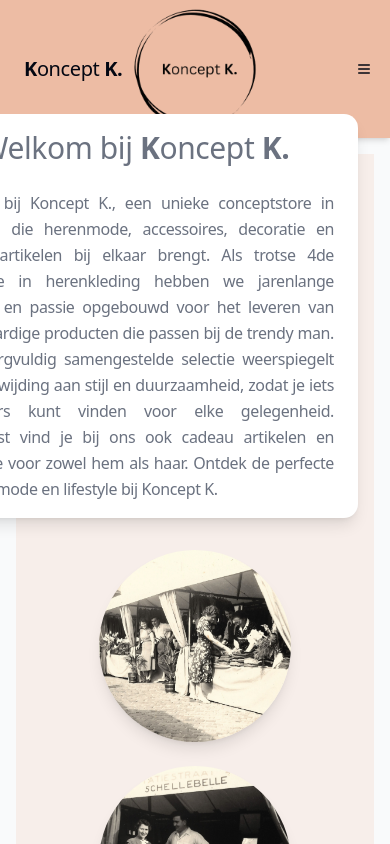
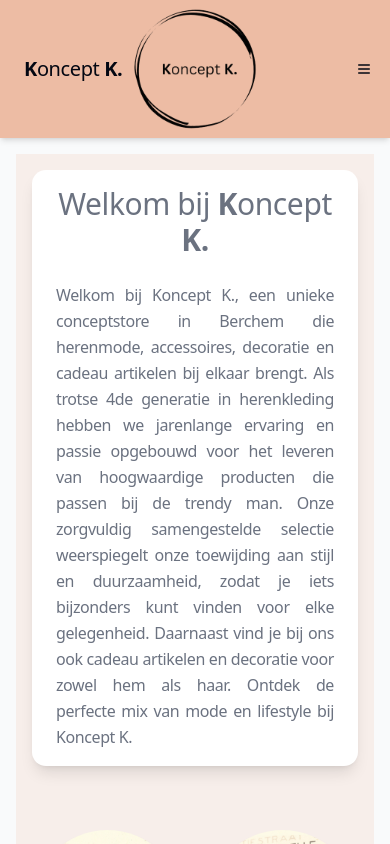
Before and after one commit to gusespitia/website-Koncept-K, a Next.js app: page /overons in a window 390 px wide. Shown: the top 844 px of the page. Built offline with nearby package versions, Linux system fonts and the light colour scheme.

Commit message:
responsive

```diff
--- a/app/categories.tsx
+++ b/app/categories.tsx
@@ -29,7 +29,8 @@
           { signal: controller.signal }
         );
 
-        if (!response.ok) throw new Error(`HTTP error! status: ${response.status}`);
+        if (!response.ok)
+          throw new Error(`HTTP error! status: ${response.status}`);
 
         const data = await response.json();
         clearTimeout(timeoutId);
@@ -47,7 +48,8 @@
             `${process.env.NEXT_PUBLIC_BACKEND_URL_V2}/categories?populate=category_image`
           );
 
-          if (!responseBackup.ok) throw new Error(`HTTP error! status: ${responseBackup.status}`);
+          if (!responseBackup.ok)
+            throw new Error(`HTTP error! status: ${responseBackup.status}`);
 
           const dataBackup = await responseBackup.json();
 
@@ -94,18 +96,18 @@
   }
 
   return (
-    <div className="w-full max-w-7xl mx-auto py-10 px-4 sm:px-6 lg:px-8">
+    <div className="w-full max-w-7xl mx-auto py-10 px-auto sm:px-6 lg:px-8 ">
       {loading ? (
         <div className="flex justify-center">
           <p className="text-gray-600 text-lg">Loading categories...</p>
         </div>
       ) : (
-        <ul className="grid grid-cols-2 sm:grid-cols-3 md:grid-cols-4 lg:grid-cols-5 gap-4">
+        <ul className="mx-auto grid grid-cols-2 sm:grid-cols-3 md:grid-cols-4 lg:grid-cols-5 xl:grid-cols-6 2xl:grid-cols-7 gap-4 sm:gap-6 px-4 sm:px-6 py-6 ">
           {categories.map((category) => (
-            <li key={category.id} className="flex justify-center ">
+            <li key={category.id} className="flex justify-center">
               <Link
                 href={`/categories/${category.category_slug}`}
-                className="block w-full text-center px-6 py-2 bg-gray-100 border border-gray-300 text-gray-800 rounded-lg shadow-sm hover:bg-gray-200 hover:shadow-md transition-all duration-200 font-medium"
+                className="block w-full max-w-xs text-center px-4 py-2 bg-gray-100 border border-gray-300 text-gray-800 rounded-lg shadow-sm hover:bg-gray-200 hover:shadow-md transition-all duration-200 font-medium text-sm sm:text-base"
               >
                 {category.category_name}
               </Link>
--- a/app/overons/page.tsx
+++ b/app/overons/page.tsx
@@ -3,12 +3,12 @@
 
 const Page = () => {
   return (
-    <div className="min-h-screen bg-[#EDBCA4]/20 p-4 sm:p-6 lg:p-8">
+    <div className=" bg-[#EDBCA4]/20 p-4 sm:p-6 lg:p-8">
       <div className="mx-auto max-w-7xl">
-        <div className="grid grid-cols-1 gap-4 lg:grid-cols-2 items-start lg:gap-6">
+        <div className="grid gap-4 grid-cols-1 sm:grid-cols-2  items-start lg:gap-6 ">
           {/* Imagen principal - solo visible en desktop */}
-          <div className="hidden lg:block lg:top-8">
-            <div className="relative min-h-[800px] h-full rounded-2xl shadow-lg overflow-hidden">
+          <div className="hidden lg:top-8 sm:block">
+            <div className="relative min-h-[900px]  h-full rounded-2xl shadow-lg overflow-hidden">
               <Image
                 src="/image3.jpg"
                 alt="Koncept K. store"
@@ -21,9 +21,9 @@
           </div>
 
           {/* Contenido principal */}
-          <div className="relative -mt-14 ">
+          <div className="relative lg:-mt-14 md:mt-4">
             {/* Caja de texto - ahora responsive sin position absolute problemático */}
-            <div className="bg-white px-6 sm:px-8 md:px-10 rounded-xl shadow-lg lg:mt-20 mb-8 lg:mb-12 py-4 -ml-30">
+            <div className="bg-white  px-6 sm:px-8 md:px-10 rounded-xl shadow-lg lg:mt-20 md:mb-6 lg:mb-12 py-4 sm:py-6 md:p-6  lg:py-10 md:-ml-14 lg:-ml-30  ">
               <h1 className="text-3xl sm:text-4xl md:text-5xl font-medium text-center mb-6">
                 Welkom bij <span className="font-bold">K</span>oncept{" "}
                 <span className="font-bold">K.</span>
@@ -43,23 +43,23 @@
             </div>
 
             {/* Imágenes inferiores - ahora posicionadas correctamente */}
-            <div className="flex flex-col sm:flex-row justify-center items-center gap-6 sm:gap-8 md:gap-10 bottom-0 left-0 right-0 ">
-              <div className="relative w-48 h-48 sm:w-56 sm:h-56 md:w-64 md:h-64 rounded-full shadow-lg overflow-hidden">
+            <div className="flex  justify-center items-center gap-6 sm:gap-8 md:gap-10 bottom-0 left-0 right-0 flex-row py-16">
+              <div className="relative w-50 h-50 sm:w-50 sm:h-50 md:w-60 md:h-40 lg:w-60 lg:h-60 rounded-full shadow-lg overflow-hidden">
                 <Image
                   src="/image1.jpg"
                   alt="Product showcase 1"
                   fill
                   className="object-cover"
-                  sizes="(max-width: 640px) 100vw, (max-width: 768px) 50vw, 33vw"
+                  sizes="(max-width: 600px) 100vw, (max-width: 700px) 50vw, 33vw"
                 />
               </div>
-              <div className="relative w-48 h-48 sm:w-56 sm:h-56 md:w-64 md:h-64 rounded-full shadow-lg overflow-hidden">
+              <div className="relative w-50 h-50 sm:w-50 sm:h-50 md:w-60 md:h-40 lg:w-60 lg:h-60 rounded-full shadow-lg overflow-hidden">
                 <Image
                   src="/image2.jpg"
                   alt="Product showcase 2"
                   fill
                   className="object-cover"
-                  sizes="(max-width: 640px) 100vw, (max-width: 768px) 50vw, 33vw"
+                  sizes="(max-width: 600px) 100vw, (max-width: 700px) 50vw, 33vw"
                 />
               </div>
             </div>
```
